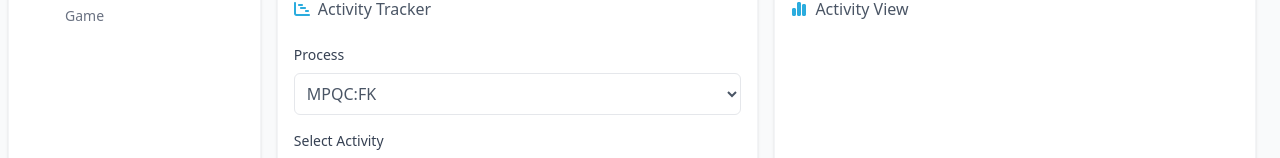
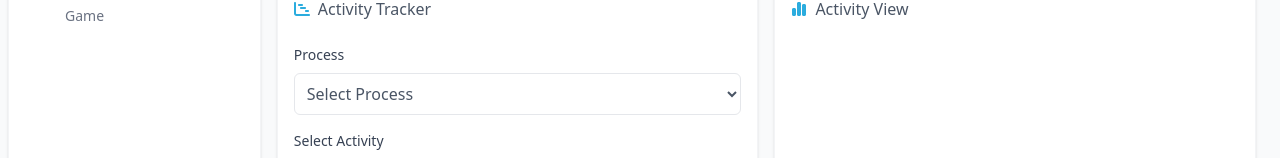
Before and after one commit to ALU-akash/Anvesana, a React (Vite) app in the folder frontend/: page /home in a window 1280 px wide. Shown: the part 241-399 px from the top of the page. Built offline with nearby package versions, Linux system fonts and the light colour scheme; no server answers; some icons are missing.

Commit message:
process dropdown edited

```diff
--- a/frontend/src/pages/HomePage.jsx
+++ b/frontend/src/pages/HomePage.jsx
@@ -21,7 +21,7 @@ import { db } from "../firebase/firebaseConfig";
 export default function HomePage() {
   const { user } = useUser();
   const UID = user?.uid;
-  console.log(user?.process);
+
   const [timer, setTimer] = useState(0);
   const [isRunning, setIsRunning] = useState(false);
   const [intervalId, setIntervalId] = useState(null);
@@ -264,7 +264,7 @@ export default function HomePage() {
                     onChange={(e) => setProcess(e.target.value)}
                     disabled={isDisabled}
                   >
-                    <option value="" disabled>
+                    <option value="" >
                       Select Process
                     </option>
                     <option value="MPQC:FK">MPQC:FK</option>
```
